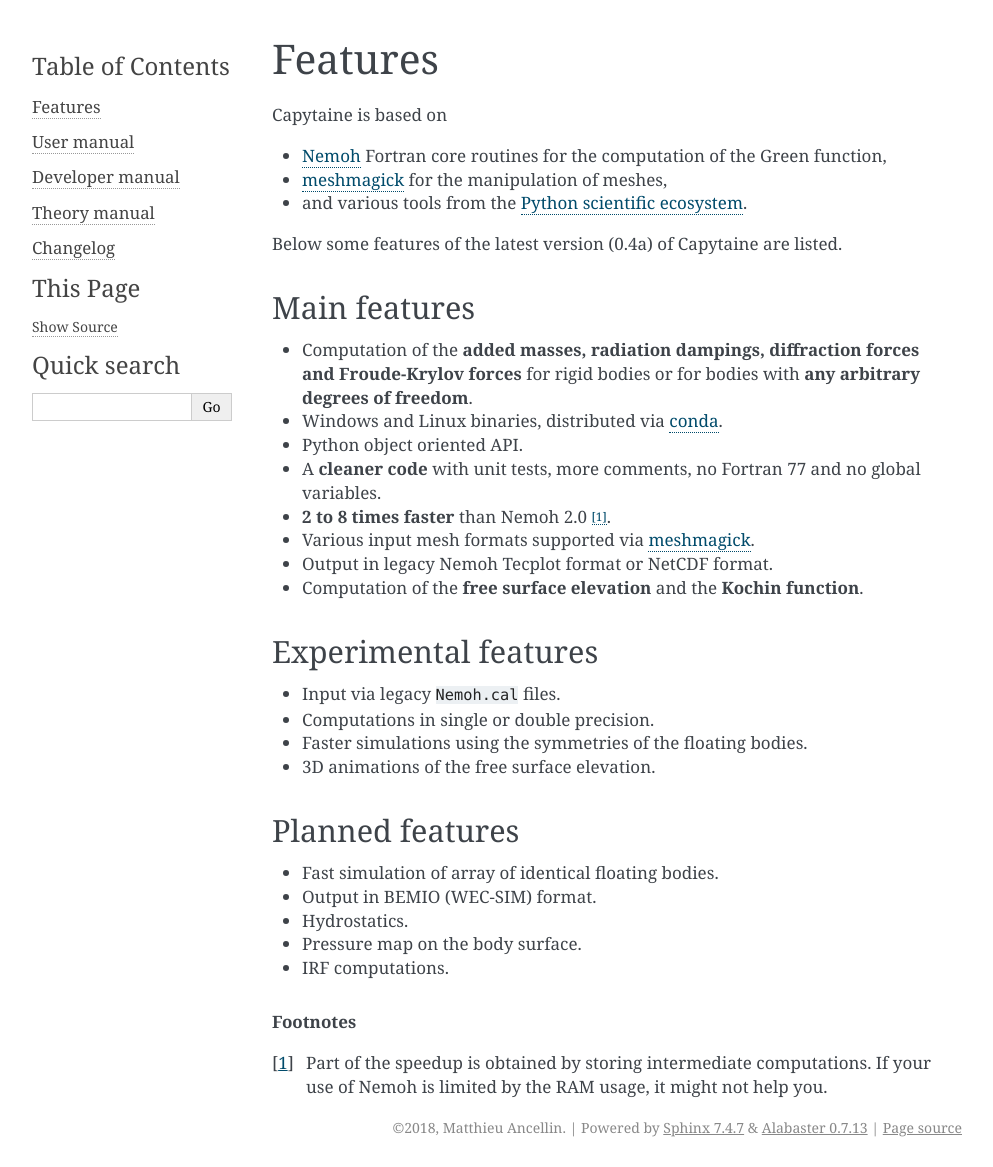
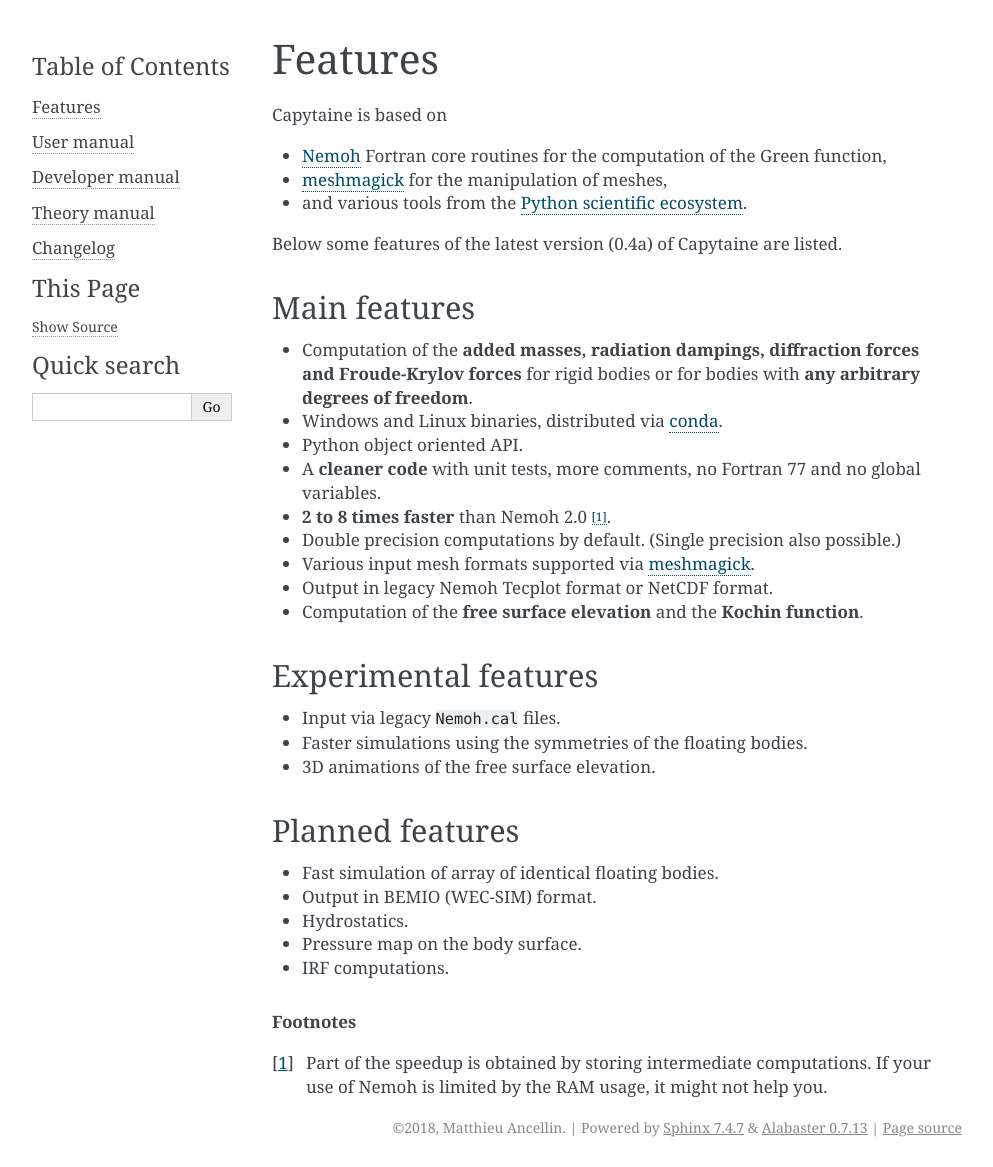
Before and after one commit to capytaine/capytaine, a Sphinx documentation site: the page built from docs/features.rst, in a window 1280 px wide. Shown: the whole page, without its empty margins (148-1141 px from the left). Built offline with Sphinx 7.4.7, drawn with Linux system fonts in a browser that asks for light colours.

Commit message:
Double precision in features list.

```diff
--- a/docs/features.rst
+++ b/docs/features.rst
@@ -22,6 +22,7 @@
 * Python object oriented API.
 * A **cleaner code** with unit tests, more comments, no Fortran 77 and no global variables.
 * **2 to 8 times faster** than Nemoh 2.0 [#]_.
+* Double precision computations by default. (Single precision also possible.)
 * Various input mesh formats supported via meshmagick_.
 * Output in legacy Nemoh Tecplot format or NetCDF format.
 * Computation of the **free surface elevation** and the **Kochin function**.
@@ -32,7 +33,6 @@
 ---------------------
 
 * Input via legacy ``Nemoh.cal`` files.
-* Computations in single or double precision.
 * Faster simulations using the symmetries of the floating bodies.
 * 3D animations of the free surface elevation.
 
```
